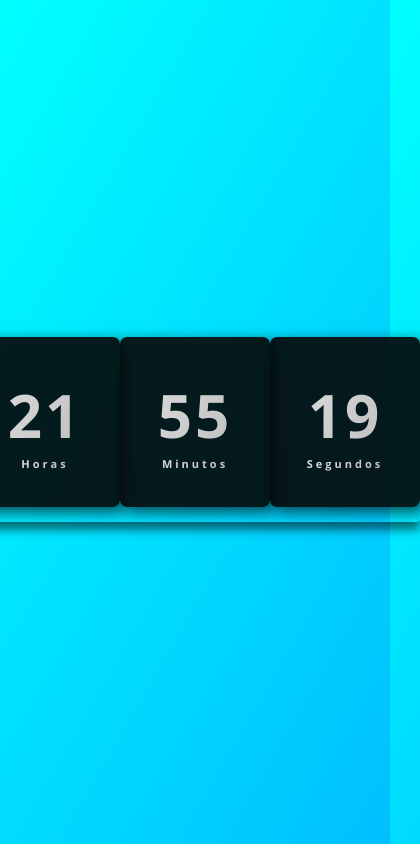
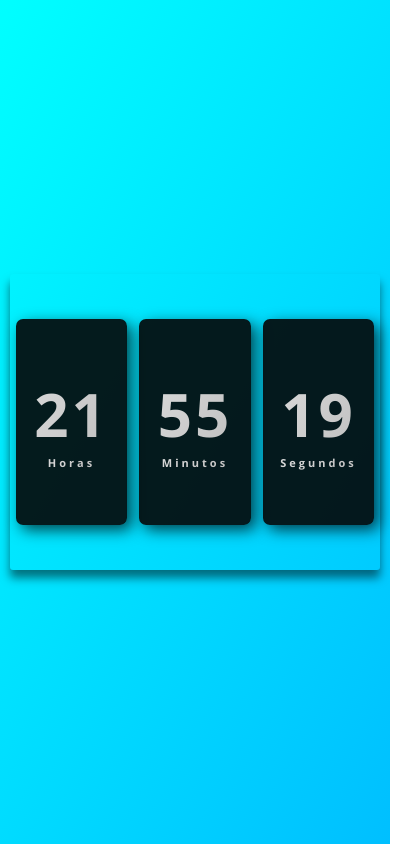
Before and after one commit to Vnz-007/Relogio-Digital, a plain HTML site: page index.html in a window 390 px wide. Shown: the whole page, 420 px wide, since content can reach past the window. Drawn offline with nearby package versions, Linux system fonts and the light colour scheme; a web font is replaced by a local one.

Commit message:
@media (min-width: 320px) and (max-width: 530px)

```diff
--- a/style.css
+++ b/style.css
@@ -46,14 +46,12 @@ body {
 }
 
 .relogio span {
+  font-weight: bolder;
+  font-size: 60px;
+
   color: transparent;
   background-clip: text;
   background-image: linear-gradient(120deg, #d9d9d9, #c0c0c0);
-}
-
-.relogio span {
-  font-weight: bolder;
-  font-size: 60px;
 }
 
 .relogio span.tempo {
@@ -62,3 +60,16 @@ body {
   background-clip: text;
   background-image: linear-gradient(120deg, #d9d9d9, #c0c0c0);
 }
+
+/* Media queries */
+@media (min-width: 320px) and (max-width: 530px) {
+  .relogio {
+    height: 35%;
+    width: 95%;
+  }
+
+  .relogio div {
+    height: 70%;
+    width: 30%;
+  }
+}
```
